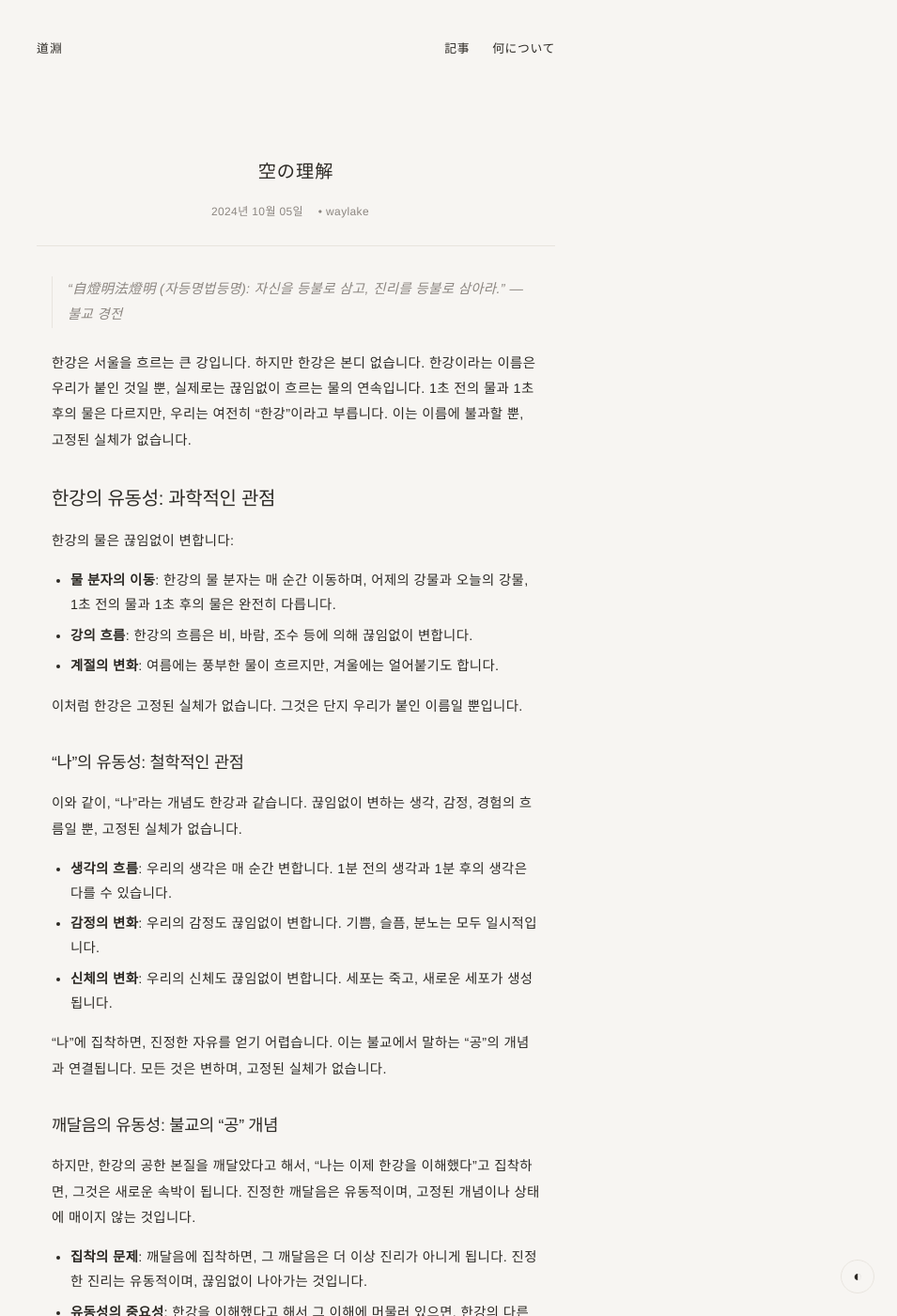
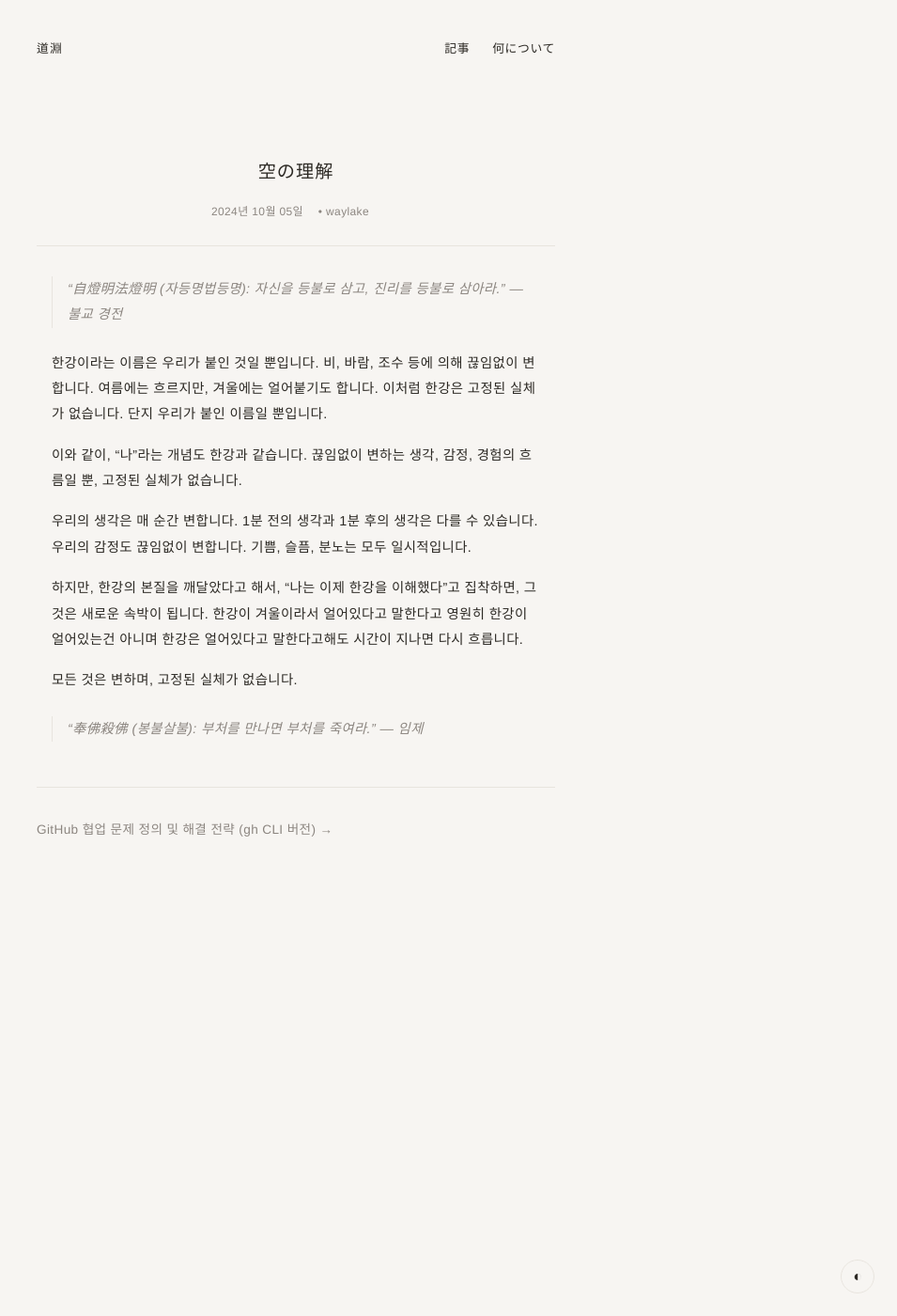
Before and after one commit to waylake/waylake.github.io, a Jekyll site: the page built from _posts/2024-10-05-한강의-공한-본질과-깨달음의-유동성.md, in a window 1280 px wide and 1400 px high. Shown: the whole window at 94% size, without its empty margins (325-1280 px from the left). Built offline with Jekyll 4.4.1, drawn with Linux system fonts in a browser that asks for light colours; some of the changed text lies outside the part shown.

Commit message:
refactor(post): 무아병증 포스트 간결화
섹션 구조 단순화 및 불필요한 글목 제거

```diff
--- a/_posts/2024-10-05-한강의-공한-본질과-깨달음의-유동성.md
+++ b/_posts/2024-10-05-한강의-공한-본질과-깨달음의-유동성.md
@@ -7,39 +7,18 @@ categories: philosophy
 
 > "自燈明法燈明 (자등명법등명): 자신을 등불로 삼고, 진리를 등불로 삼아라." — 불교 경전
 
-한강은 서울을 흐르는 큰 강입니다. 하지만 한강은 본디 없습니다. 한강이라는 이름은 우리가 붙인 것일 뿐, 실제로는 끊임없이 흐르는 물의 연속입니다. 1초 전의 물과 1초 후의 물은 다르지만, 우리는 여전히 "한강"이라고 부릅니다. 이는 이름에 불과할 뿐, 고정된 실체가 없습니다.
-
-## 한강의 유동성: 과학적인 관점
-
-한강의 물은 끊임없이 변합니다:
-
-- **물 분자의 이동**: 한강의 물 분자는 매 순간 이동하며, 어제의 강물과 오늘의 강물, 1초 전의 물과 1초 후의 물은 완전히 다릅니다.
-- **강의 흐름**: 한강의 흐름은 비, 바람, 조수 등에 의해 끊임없이 변합니다.
-- **계절의 변화**: 여름에는 풍부한 물이 흐르지만, 겨울에는 얼어붙기도 합니다.
-
-이처럼 한강은 고정된 실체가 없습니다. 그것은 단지 우리가 붙인 이름일 뿐입니다.
-
-### "나"의 유동성: 철학적인 관점
+한강이라는 이름은 우리가 붙인 것일 뿐입니다.
+비, 바람, 조수 등에 의해 끊임없이 변합니다.
+여름에는 흐르지만, 겨울에는 얼어붙기도 합니다.
+이처럼 한강은 고정된 실체가 없습니다. 단지 우리가 붙인 이름일 뿐입니다.
 
 이와 같이, "나"라는 개념도 한강과 같습니다. 끊임없이 변하는 생각, 감정, 경험의 흐름일 뿐, 고정된 실체가 없습니다.
 
-- **생각의 흐름**: 우리의 생각은 매 순간 변합니다. 1분 전의 생각과 1분 후의 생각은 다를 수 있습니다.
-- **감정의 변화**: 우리의 감정도 끊임없이 변합니다. 기쁨, 슬픔, 분노는 모두 일시적입니다.
-- **신체의 변화**: 우리의 신체도 끊임없이 변합니다. 세포는 죽고, 새로운 세포가 생성됩니다.
+우리의 생각은 매 순간 변합니다. 1분 전의 생각과 1분 후의 생각은 다를 수 있습니다.
+우리의 감정도 끊임없이 변합니다. 기쁨, 슬픔, 분노는 모두 일시적입니다.
 
-"나"에 집착하면, 진정한 자유를 얻기 어렵습니다. 이는 불교에서 말하는 "공"의 개념과 연결됩니다. 모든 것은 변하며, 고정된 실체가 없습니다.
+하지만, 한강의 본질을 깨달았다고 해서, "나는 이제 한강을 이해했다"고 집착하면, 그것은 새로운 속박이 됩니다. 한강이 겨울이라서 얼어있다고 말한다고 영원히 한강이 얼어있는건 아니며 한강은 얼어있다고 말한다고해도 시간이 지나면 다시 흐릅니다.
 
-### 깨달음의 유동성: 불교의 "공" 개념
-
-하지만, 한강의 공한 본질을 깨달았다고 해서, "나는 이제 한강을 이해했다"고 집착하면, 그것은 새로운 속박이 됩니다. 진정한 깨달음은 유동적이며, 고정된 개념이나 상태에 매이지 않는 것입니다.
-
-- **집착의 문제**: 깨달음에 집착하면, 그 깨달음은 더 이상 진리가 아니게 됩니다. 진정한 진리는 유동적이며, 끊임없이 나아가는 것입니다.
-- **유동성의 중요성**: 한강을 이해했다고 해서 그 이해에 머물러 있으면, 한강의 다른 측면이나 더 깊은 의미를 놓칠 수 있습니다.
-
-따라서, 깨달음도 버림으로써, 우리는 끊임없이 나아갈 수 있습니다. 이는 "공"의 개념과 연결됩니다: 모든 것은 변하며, 고정된 실체가 없습니다. 따라서, 깨달음에 집착하지 않고, 끊임없이 나아가는 것이 중요합니다.
-
-### 결론: 진정한 자유와 깨달음
-
-결론적으로, 한강의 공한 본질을 통해, 우리는 "나"와 깨달음의 유동성을 이해할 수 있습니다. 한강이 끊임없이 흐르듯,我也 끊임없이 변하며, 어떤 고정된 상태에도 매이지 않는 것입니다. 이를 통해, 우리는 진정한 자유와 깨달음을 얻을 수 있습니다.
+모든 것은 변하며, 고정된 실체가 없습니다.
 
 > "奉佛殺佛 (봉불살불): 부처를 만나면 부처를 죽여라." — 임제
```
